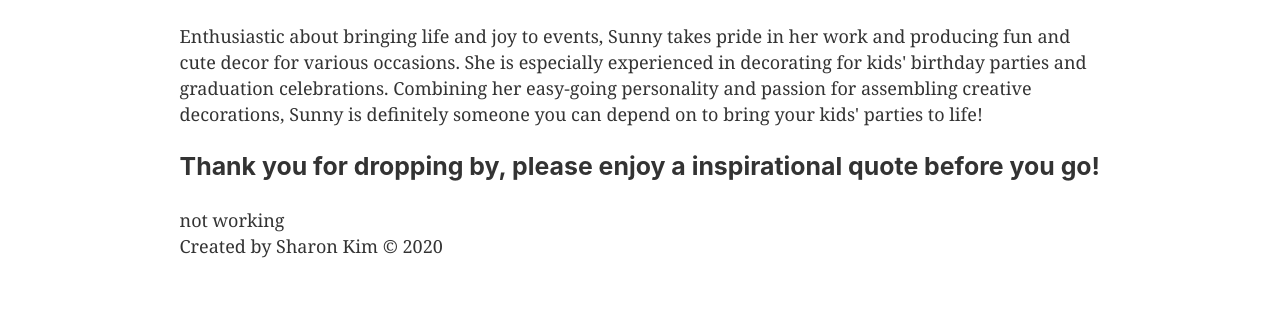
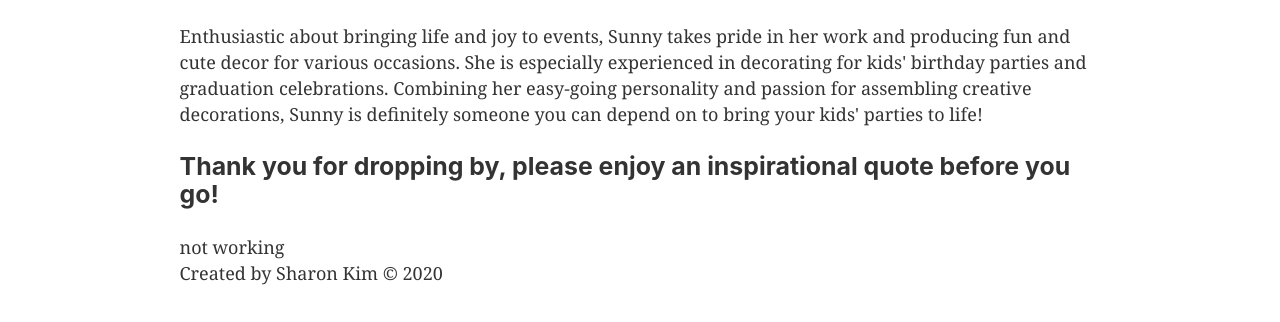
Before and after one commit to sharonk1295/balloons, a Gatsby site: page /contact in a window 1280 px wide. Shown: the part 226-548 px from the top of the page. Built offline with nearby package versions, Linux system fonts and the light colour scheme; Gatsby itself is replaced by a stand-in of ours; no server answers.

Commit message:
fixed typo on contact page

```diff
--- a/src/pages/contact.js
+++ b/src/pages/contact.js
@@ -24,7 +24,7 @@ const SecondPage = () => {
       {/* insert photo */}
       <h3>Sunny Kim</h3>
       <p>Enthusiastic about bringing life and joy to events, Sunny takes pride in her work and producing fun and cute decor for various occasions. She is especially experienced in decorating for kids' birthday parties and graduation celebrations. Combining her easy-going personality and passion for assembling creative decorations, Sunny is definitely someone you can depend on to bring your kids' parties to life!</p>
-      <h3>Thank you for dropping by, please enjoy a inspirational quote before you go!</h3>
+      <h3>Thank you for dropping by, please enjoy an inspirational quote before you go!</h3>
       {quotes ?
         <div style={{textAlign: `center`}}>
           <h4>
```
